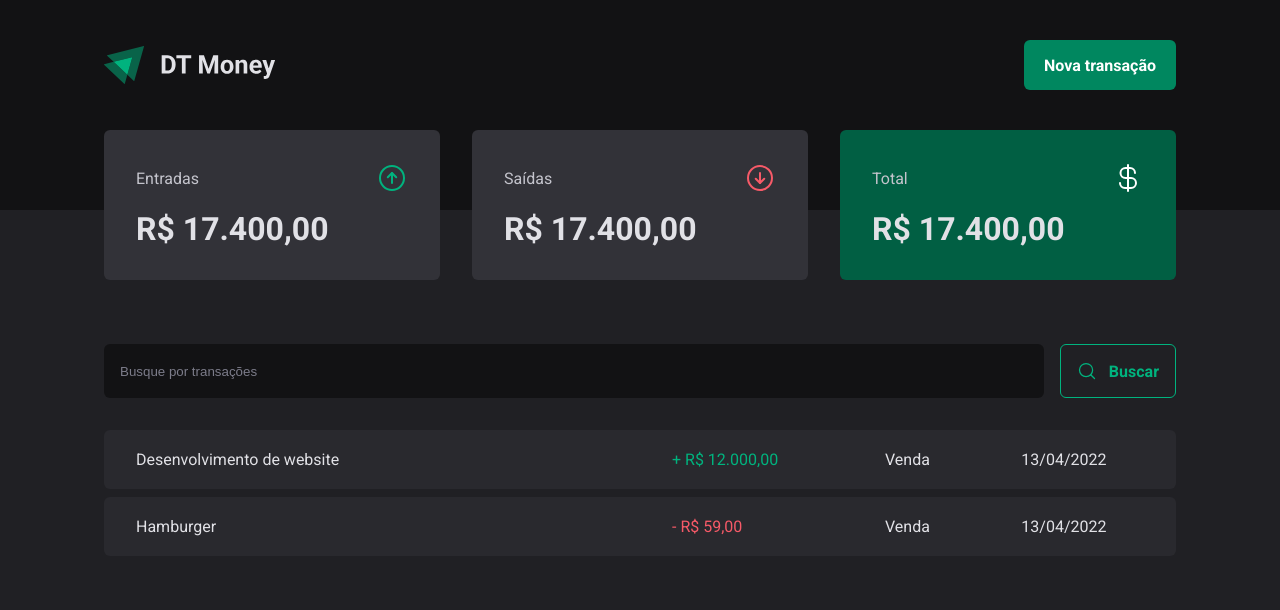
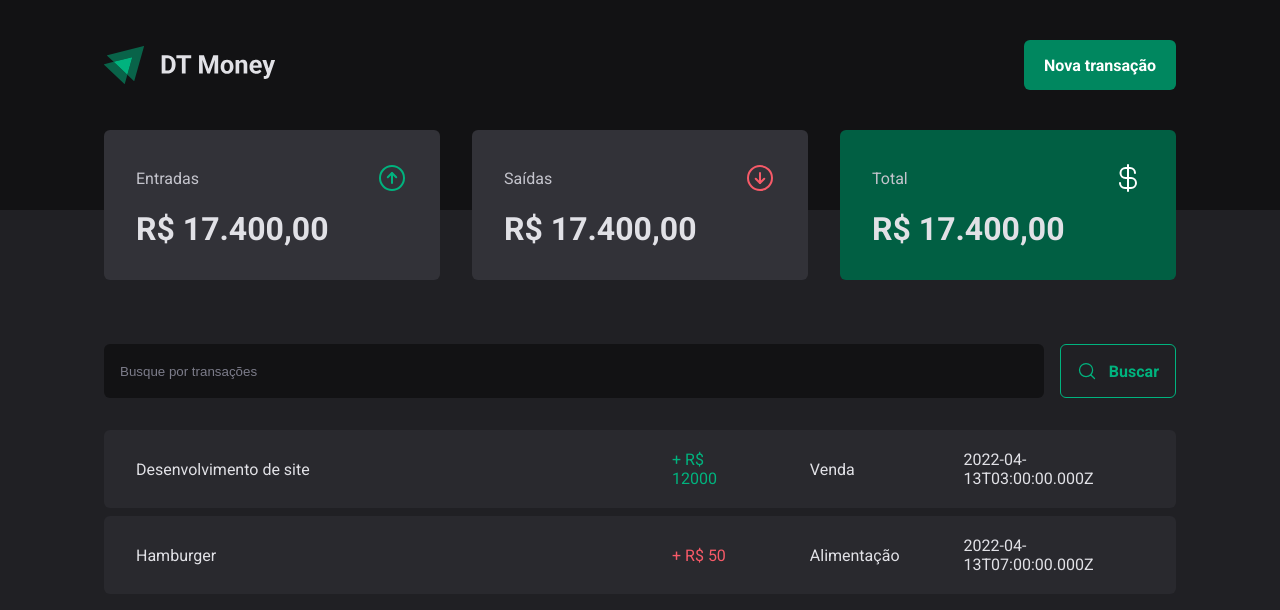
Before and after one commit to joaoccamargo/dt-money, a React (Vite) app: page / in a window 1280 px wide. Shown: the top 610 px of the page. Built offline with nearby package versions, Linux system fonts and the light colour scheme; data requests are answered from the project's data file.

Commit message:
first request api

```diff
--- a/src/pages/Transactions/index.tsx
+++ b/src/pages/Transactions/index.tsx
@@ -1,9 +1,34 @@
+import { useEffect, useState } from "react";
 import { Header } from "../../components/Header";
 import { Summary } from "../../components/Summary";
 import { SearchForm } from "./components/SearchForm";
 import { PriceHighlight, TransactionsContainer, TransactionsTable } from "./styles";
 
+interface Transaction {
+  id: number;
+  description: string;
+  type: 'income' | 'outcome'
+  price: number;
+  category: string;
+  createdAt: string;
+}
+
 export function Transactions() {
+  const [transactions, setTransactions] = useState<Transaction[]>([]);
+
+  async function loadTransactions() {
+    const res = await fetch('http://localhost:3333/transactions')
+    const data = await res.json()
+    setTransactions(data);
+    console.log(data)
+  }
+
+
+  useEffect(() => {
+    loadTransactions()
+  }, [])
+
+
   return (
     <div>
       <Header />
@@ -12,26 +37,20 @@
         <SearchForm />
         <TransactionsTable>
           <tbody>
-            <tr>
-              <td width={'50%'}>Desenvolvimento de website</td>
-              <td>
-                <PriceHighlight variant="income">
-                  + R$ 12.000,00
-                </PriceHighlight>
-              </td>
-              <td>Venda</td>
-              <td>13/04/2022</td>
-            </tr>
-            <tr>
-              <td width={'50%'}>Hamburger</td>
-              <td>
-                <PriceHighlight variant="outcome">
-                - R$ 59,00
-                </PriceHighlight>
-              </td>
-              <td>Venda</td>
-              <td>13/04/2022</td>
-            </tr>
+            {transactions.map(transaction => {
+              return (
+                <tr key={transaction.id}>
+                  <td width={'50%'}>{transaction.description}</td>
+                  <td>
+                    <PriceHighlight variant={transaction.type}>
+                      + R$ {transaction.price}
+                    </PriceHighlight>
+                  </td>
+                  <td>{transaction.category}</td>
+                  <td>{transaction.createdAt}</td>
+                </tr>
+              )
+            })}
           </tbody>
         </TransactionsTable>
       </TransactionsContainer>
```
